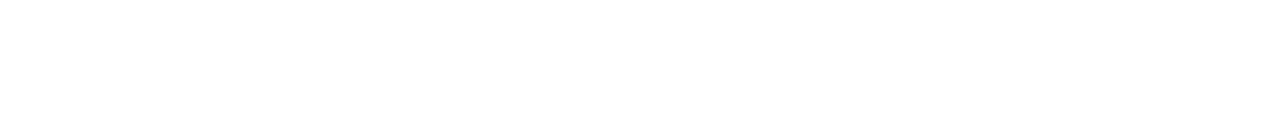
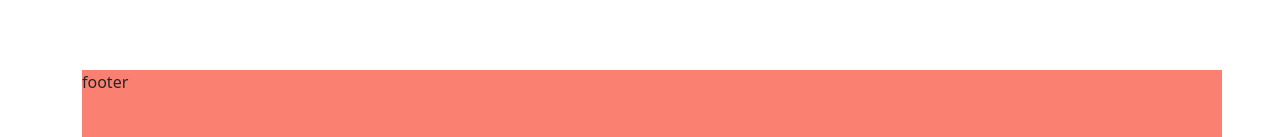
Before and after one commit to xuzhehui/vue3-project, a Vue app: page / in a window 1280 px wide. Shown: the part 660-797 px from the top of the page. Built offline with nearby package versions, Linux system fonts and the light colour scheme.

Commit message:
配置vue router vuex

```diff
--- a/src/App.vue
+++ b/src/App.vue
@@ -1,7 +1,8 @@
 <template>
-  <div class="container">
+  <div class="container flex-wrap">
       <Header :user='user'/>
       <router-view></router-view>
+      <Footer></Footer>
   </div>
 </template>
 
@@ -9,6 +10,7 @@
 import { defineComponent } from 'vue'
 import 'bootstrap/dist/css/bootstrap.min.css'
 import Header, { UserProps } from '@/components/header.vue'
+import Footer from '@/components/footer.vue'
 const userData: UserProps = {
   isLogin: false,
   name: 'dest'
@@ -20,9 +22,13 @@ export default defineComponent({
       user: userData
     }
   },
-  components: { Header }
+  components: { Header, Footer }
 })
 </script>
 
 <style lang='scss'>
+html,body,#app{width:100%;height:100%;
+  .flex-wrap{width:100%;height:100%;position:relative;}
+  footer{position:absolute;bottom:0;}
+}
 </style>
--- /dev/null
+++ b/src/components/footer.vue
@@ -0,0 +1,14 @@
+<template>
+    <footer class="footer">
+        footer
+    </footer>
+</template>
+
+<script lang='ts'>
+import { defineComponent } from 'vue'
+export default defineComponent({})
+</script>
+
+<style lang="scss" >
+.footer{width:100%;height:70px;background: salmon;}
+</style>
--- a/src/main.ts
+++ b/src/main.ts
@@ -27,7 +27,20 @@ const routers = createRouter({
         }
     ]
 })
+const store = createStore({
+    state: {
+        num: 1
+    },
+    mutations: {
+        addnum(state) {
+            state.num += 1
+        }
+    }
+})
+store.commit('addnum')
+console.log(store.state)
 const app = createApp(App)
+app.use(store)
 app.use(routers)
 app.mount('#app')
 // createApp(App).mount('#app')
```
Also changed, not shown: 1 other file (tests, documents, lock files or other folders).
